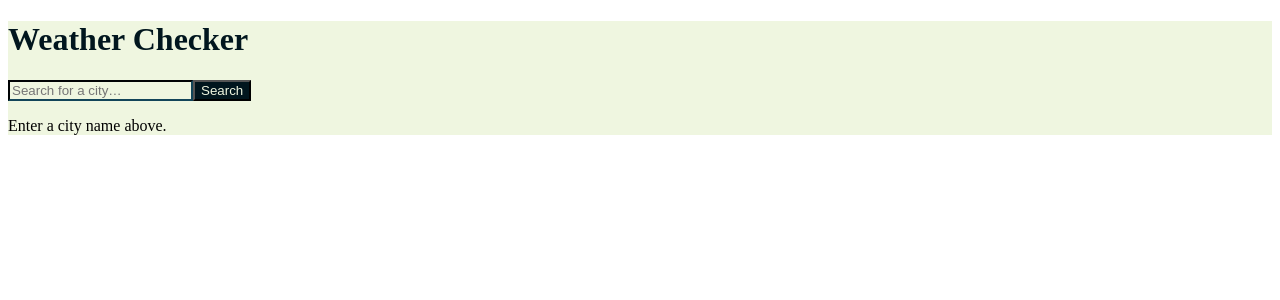
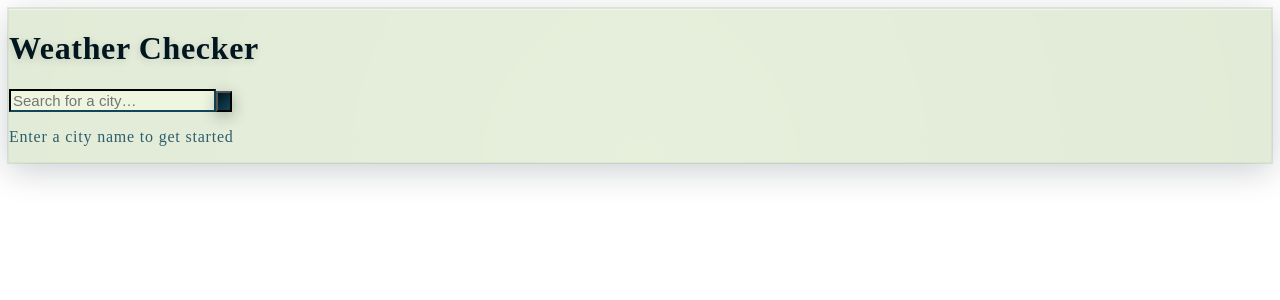
Before and after one commit to NwayOoPyaeZo/weather-app, a React (Vite) app: page / in a window 1280 px wide. Shown: the top 300 px of the page. Built offline with nearby package versions, Linux system fonts and the light colour scheme; the HTML template or start-up script is replaced by a standard one.

Commit message:
change some styles and features

```diff
--- a/src/App.jsx
+++ b/src/App.jsx
@@ -5,7 +5,10 @@ export default function App() {
   return (
     <div
       className="min-h-screen flex items-center justify-center p-4"
-      style={{ backgroundColor: "#415a77" }}
+      style={{
+        background: "radial-gradient(circle at 50% 20%, #598392, #124559, #01161E)",
+        backgroundAttachment: "fixed"
+      }}
     >
       <div className="w-full max-w-2xl">
         <WeatherPage />
--- a/src/components/SearchBar.jsx
+++ b/src/components/SearchBar.jsx
@@ -37,7 +37,7 @@ export default function SearchBar({ onSearch }) {
       <div className="flex gap-2">
         <input
           type="text"
-          className="flex-1 p-3 rounded-lg border-2 focus:outline-none focus:ring-2"
+          className="flex-1 p-3 pl-4 rounded-xl border-2 focus:outline-none transition-all duration-200"
           placeholder="Search for a city…"
           value={query}
           onChange={(e) => setQuery(e.target.value)}
@@ -45,38 +45,76 @@ export default function SearchBar({ onSearch }) {
           style={{
             backgroundColor: "#EFF6E0",
             borderColor: "#124559",
-            color: "#01161E"
+            color: "#01161E",
+            fontSize: "15px"
+          }}
+          onFocus={(e) => {
+            e.target.style.borderColor = "#598392";
+            e.target.style.boxShadow = "0 0 0 3px rgba(89, 131, 146, 0.2)";
+          }}
+          onBlur={(e) => {
+            e.target.style.borderColor = "#124559";
+            e.target.style.boxShadow = "none";
           }}
         />
         <button
           onClick={handleSearchClick}
-          className="px-4 py-3 rounded-lg font-semibold transition-opacity hover:opacity-85"
+          className="px-5 py-3 rounded-xl font-bold transition-all duration-200"
           style={{
-            backgroundColor: "#01161E",
-            color: "#EFF6E0"
+            background: "linear-gradient(135deg, #01161E, #124559)",
+            color: "#EFF6E0",
+            boxShadow: "0 4px 15px rgba(1, 22, 30, 0.3)"
+          }}
+          onMouseEnter={(e) => {
+            e.currentTarget.style.transform = "translateY(-2px)";
+            e.currentTarget.style.boxShadow = "0 6px 20px rgba(1, 22, 30, 0.4)";
+          }}
+          onMouseLeave={(e) => {
+            e.currentTarget.style.transform = "translateY(0)";
+            e.currentTarget.style.boxShadow = "0 4px 15px rgba(1, 22, 30, 0.3)";
           }}
         >
-          Search
+          <svg xmlns="http://www.w3.org/2000/svg" fill="none" viewBox="0 0 24 24" strokeWidth={2.5} stroke="currentColor" className="w-5 h-5">
+            <path strokeLinecap="round" strokeLinejoin="round" d="m21 21-5.197-5.197m0 0A7.5 7.5 0 1 0 5.196 5.196a7.5 7.5 0 0 0 10.607 10.607Z" />
+          </svg>
         </button>
       </div>
 
       {results.length > 0 && (
-        <ul className="absolute w-full mt-2 rounded-lg border-2 shadow-lg max-h-64 overflow-y-auto z-10" style={{ backgroundColor: "#EFF6E0", borderColor: "#124559" }}>
+        <ul
+          className="absolute w-full mt-3 rounded-xl border-2 shadow-2xl max-h-72 overflow-y-auto z-10 backdrop-blur-md animate-[slideDown_0.2s_ease-out]"
+          style={{
+            backgroundColor: "rgba(239, 246, 224, 0.95)",
+            borderColor: "#124559",
+            boxShadow: "0 10px 40px rgba(1, 22, 30, 0.3), 0 0 0 1px rgba(18, 69, 89, 0.1)"
+          }}
+        >
           {results.map((city, idx) => (
             <li
               key={idx}
               onClick={() => handleCityClick(city)}
-              className="p-3 cursor-pointer border-b last:border-b-0 transition-colors"
+              className="p-4 cursor-pointer border-b last:border-b-0 transition-all duration-200 hover:translate-x-1 flex items-center gap-2"
               style={{
-                borderColor: "#AEC3B0",
+                borderColor: "rgba(174, 195, 176, 0.3)",
                 color: "#01161E"
               }}
-              onMouseEnter={(e) => e.currentTarget.style.backgroundColor = "#AEC3B0"}
-              onMouseLeave={(e) => e.currentTarget.style.backgroundColor = "transparent"}
+              onMouseEnter={(e) => {
+                e.currentTarget.style.backgroundColor = "rgba(174, 195, 176, 0.6)";
+                e.currentTarget.style.boxShadow = "inset 0 0 20px rgba(18, 69, 89, 0.1)";
+              }}
+              onMouseLeave={(e) => {
+                e.currentTarget.style.backgroundColor = "transparent";
+                e.currentTarget.style.boxShadow = "none";
+              }}
             >
-              <span className="font-medium">{city.name}</span>
-              {city.admin1 && <span className="text-slate-600">, {city.admin1}</span>}
-              {city.country && <span className="text-slate-500 text-sm">, {city.country}</span>}
+              <svg xmlns="http://www.w3.org/2000/svg" viewBox="0 0 24 24" fill="currentColor" className="w-5 h-5 flex-shrink-0" style={{ color: "#124559" }}>
+                <path fillRule="evenodd" d="m11.54 22.351.07.04.028.016a.76.76 0 0 0 .723 0l.028-.015.071-.041a16.975 16.975 0 0 0 1.144-.742 19.58 19.58 0 0 0 2.683-2.282c1.944-1.99 3.963-4.98 3.963-8.827a8.25 8.25 0 0 0-16.5 0c0 3.846 2.02 6.837 3.963 8.827a19.58 19.58 0 0 0 2.682 2.282 16.975 16.975 0 0 0 1.145.742ZM12 13.5a3 3 0 1 0 0-6 3 3 0 0 0 0 6Z" clipRule="evenodd" />
+              </svg>
+              <div className="flex-1">
+                <span className="font-semibold text-base tracking-wide">{city.name}</span>
+                {city.admin1 && <span className="text-sm ml-1" style={{ color: "#124559", opacity: 0.8 }}>, {city.admin1}</span>}
+                {city.country && <span className="text-sm ml-1" style={{ color: "#598392", opacity: 0.7 }}>, {city.country}</span>}
+              </div>
             </li>
           ))}
         </ul>
--- a/src/pages/WeatherPage.jsx
+++ b/src/pages/WeatherPage.jsx
@@ -38,8 +38,26 @@ export default function WeatherPage() {
 
   return (
     <div className="flex justify-center items-center min-h-screen">
-      <div className="shadow-lg rounded-2xl p-8 w-full max-w-md" style={{ backgroundColor: "#EFF6E0" }}>
-        <h1 className="text-3xl font-semibold mb-6 text-center" style={{ color: "#01161E" }}>Weather Checker</h1>
+      <div
+        className="rounded-3xl p-8 w-full max-w-md"
+        style={{
+          backgroundColor: "rgba(239, 246, 224, 0.95)",
+          backdropFilter: "blur(16px)",
+          WebkitBackdropFilter: "blur(16px)",
+          boxShadow: "0 8px 32px rgba(1, 22, 30, 0.2), 0 0 0 1px rgba(174, 195, 176, 0.3), inset 0 1px 0 rgba(255, 255, 255, 0.5)",
+          border: "1px solid rgba(174, 195, 176, 0.2)"
+        }}
+      >
+        <h1
+          className="text-4xl font-extrabold mb-6 text-center"
+          style={{
+            color: "#01161E",
+            letterSpacing: "0.02em",
+            textShadow: "0 2px 8px rgba(1, 22, 30, 0.15)"
+          }}
+        >
+          Weather Checker
+        </h1>
 
         {!weather && (
           <SearchBar onSearch={handleSearch} />
@@ -96,8 +114,15 @@ export default function WeatherPage() {
           )}
 
           {!weather && !loading && !error && (
-            <p className="text-sm text-slate-500 mt-6 text-center">
-              Enter a city name above.
+            <p
+              className="text-sm mt-6 text-center font-light"
+              style={{
+                color: "#124559",
+                letterSpacing: "0.05em",
+                opacity: 0.85
+              }}
+            >
+              Enter a city name to get started
             </p>
           )}
         </div>
```
Also changed, not shown: src/styles/index.css (+11 -0 lines).
